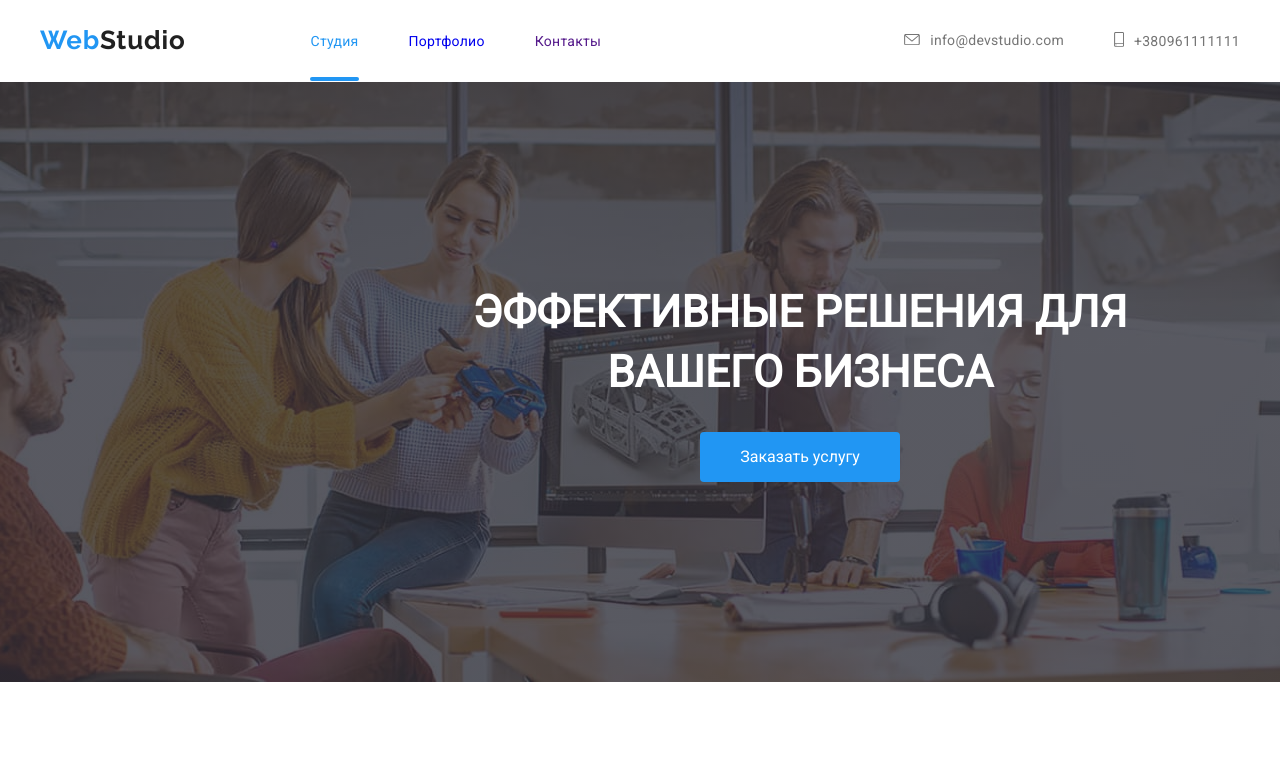
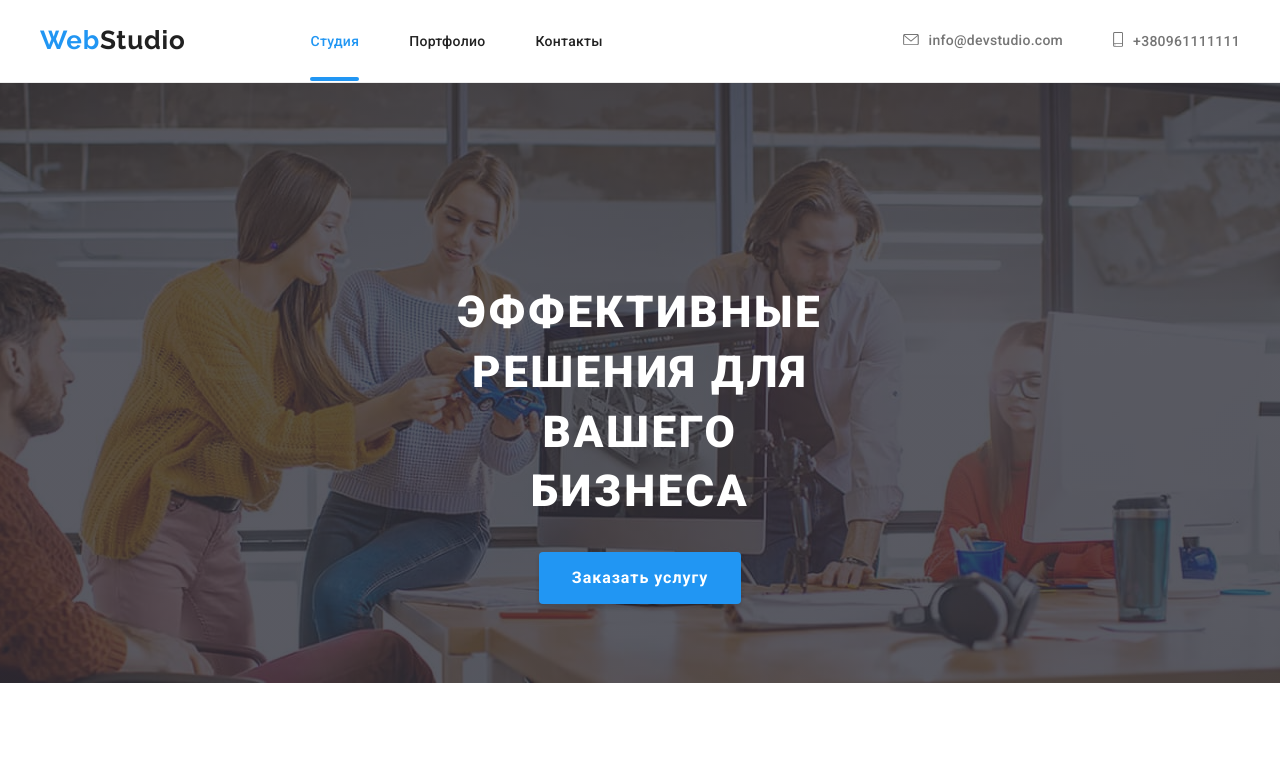
Before and after one commit to Liudmyla1203/goit-markup-hw-06, a plain HTML site: page index.html in a window 1280 px wide. Shown: the top 773 px of the page. Drawn offline with Linux system fonts and the light colour scheme.

Commit message:
Після правки

```diff
--- a/css/styles.css
+++ b/css/styles.css
@@ -34,6 +34,13 @@ body {
 
 /*header*/
 .page-header {
+  /* position: absolute; */
+  /* width: 1600px;
+  height: 0px;
+  left: 0px;
+  top: 80px; */
+
+  border-bottom: 1px solid #ececec;
 }
 .nav .logo.link {
   display: flex;
@@ -45,11 +52,19 @@ body {
 }
 .header-items .link {
   position: relative;
+  font-family: Roboto;
+font-style: normal;
+font-weight: 500;
+font-size: 14px;
+line-height: 16px;
+letter-spacing: 0.02em;
+color: var(--title-text-color);
+
   transition: var(--timing-animation);
 }
-.header-items:hover .link {
+.header-items:hover .link,
+.header-items:focus .link {
   color: var(--accent-color);
-  /* transition: var(--timing-animation); */
 }
 
 .site-nav .header-items:not(:last-child) {
@@ -122,6 +137,9 @@ body {
 .site-nav .link.current {
   position: relative;
   color: var(--accent-color);
+}
+.header-link {
+  header-link
 }
 .current.header-link::after {
   content: "";
@@ -203,22 +221,58 @@ li {
   background-color: rgba(47, 48, 58, 0.8);
 }
 .start {
-  display: block;
-  /* justify-content: center; */
+  /* display: flex;
+  justify-content: flex-start;
   position: absolute;
   width: 696px;
   height: 120px;
   left: 452px;
-  top: 200px;
-  font-style: normal;
-  font-weight: 900;
-  font-size: 44px;
-  line-height: 60px;
-  text-align: center;
+  right: 452px;
+  top: 200px; */
+  /* align-items: center; */
+
+ /* margin-top: 0; */
+       margin-top: 0;
+    margin-bottom: 30px;
+    padding-top: 200px;
+    padding-left: 452px;
+    padding-right: 452px;
+    font-weight: 900;
+    font-size: 44px;
+    line-height: 1.36;
+    letter-spacing: 0.06em;
+    text-transform: uppercase;
+
   color: var(--additional-text-color);
-  margin-top: 0;
-  margin-bottom: 0;
+}
+.order {
+  /* display: inline-block;
+  position: absolute;
+  width: 200px;
+  height: 50px;
+  left: 700px;
+  right: 700px;
+  top: 350px;
+  color: var(--additional-text-color);
+  background: var(--secondary-bg-color);
+  padding: 10px 32px;
+  border-radius: 4px;
+  text-align: center; */
   align-items: center;
+    font-weight: 700;
+    font-size: 16px;
+    line-height: 1.87;
+    letter-spacing: 0.06em;
+    color: var(--additional-text-color);
+    background-color: var(--secondary-bg-color);
+    border-radius: 4px;
+    padding: 10px 32px;
+    min-width: 200px;
+    box-shadow: 0px 4px 4px rgba(0, 0, 0, 0.15);
+    border-color: transparent;
+    cursor: pointer;
+  min-width: 200px;
+  border: 1px solid transparent;
 }
 /*main container page 1*/
 .section.team {
@@ -285,7 +339,7 @@ li {
   margin-right: 30px;
   padding: 0;
 
-  /* align-items: center; */
+
 }
 .item:last-child {
   margin-right: 0;
@@ -325,10 +379,6 @@ li {
 .photos {
   position: relative;
 }
-/* .photos:hover .doing {
-  opacity: 1;
-  transition: var(--timing-animation);
-} */
 .title.doing {
   /* display: flex; */
   position: absolute;
@@ -494,21 +544,7 @@ li {
 .title {
   color: var(--title-text-color);
 }
-.order {
-  display: inline-block;
-  position: absolute;
-  width: 200px;
-  height: 50px;
-  left: 700px;
-  top: 350px;
-  color: var(--additional-text-color);
-  background: var(--secondary-bg-color);
-  padding: 10px 32px;
-  border-radius: 4px;
-  text-align: center;
-  min-width: 200px;
-  border: 1px solid transparent;
-}
+
 .button.projects {
   border: 1px solid transparent;
   border-radius: 4px;
@@ -603,10 +639,12 @@ li {
   transition: var(--timing-animation);
   /* transition: 3000ms cubic-bezier(0.4, 0, 0.2, 1); */
 }
-.counting-projects:hover {
+.counting-projects:hover,
+.counting-projects:focus {
   box-shadow: 1px 4px 6px rgba(0, 0, 0, 0.16), 0px 4px 4px rgba(0, 0, 0, 0.06),
     0px 1px 1px rgba(0, 0, 0, 0.12);
   transition: var(--timing-animation);
+
 }
 .counting-projects:nth-child(3n) {
   margin-right: 0px;
@@ -617,6 +655,8 @@ li {
 .animated {
   position: relative;
   overflow: hidden;
+  height: 294px;
+  margin-bottom: 0;
 }
 
 .projects-description {
@@ -655,6 +695,7 @@ li {
 
   transform: translateY(0);
   transition: var(--timing-animation);
+
 }
 .projects-name {
   /* display: inline-block; */
@@ -664,8 +705,11 @@ li {
   font-size: 18px;
   line-height: 36px;
   letter-spacing: 0.06em;
-  margin-top: 20px;
-  margin-bottom: 4px;
+  margin-top: 0;
+  margin-bottom: 0;
+  /* margin-top: 20px;
+  margin-bottom: 4px; */
+  padding-top: 20px;
   padding-left: 24px;
   padding-right: 24px;
 }
@@ -679,6 +723,8 @@ li {
   margin-top: 0;
   padding-right: 24px;
   padding-left: 24px;
+  padding-top: 4px;
+  margin-bottom: 0;
 }
 
 /*footer*/
@@ -793,6 +839,7 @@ li {
   height: 50px;
   left: 815px;
   top: 2779px;
+  color: var(--additional-text-color);
 
   background-color: var(--footer-bg-color);
   border: 1px solid rgba(255, 255, 255, 0.3);
@@ -915,12 +962,8 @@ li {
 }
 .form-label {
   margin-bottom: 4px;
-  /* position: absolute; */
   width: 58px;
   height: 14px;
-
-  /* left: 576px;
-top: 364px; */
 
   font-family: Roboto;
   font-style: normal;
@@ -936,6 +979,7 @@ top: 364px; */
   height: 40px;
   left: 576px;
   top: 314px;
+   padding: 12px 42px;
 
   border: 1px solid rgba(33, 33, 33, 0.2);
   box-sizing: border-box;
@@ -1015,6 +1059,12 @@ top: 364px; */
   background-repeat: no-repeat;
   background-size: contain;
   background-origin: border-box;
+  border-color: transparent;
+  background-position: 50% 50%;
+
+  position: absolute;
+
+
 }
 
 .btn-send {
--- a/index.html
+++ b/index.html
@@ -4,24 +4,24 @@
     <meta charset="UTF-8" />
     <meta name="viewport" content="width=device-width, initial-scale=1.0" />
     <link
-      href="https://fonts.googleapis.com/css2?family=Roboto&family=Raleway:wght@400;700&display=swap"
+      href="https://fonts.googleapis.com/css2?family=Raleway:wght@700&family=Roboto:wght@400;500;700;900&display=swap"
       rel="stylesheet"
     />
     <link rel="stylesheet" href="./css/normalize.css" />
     <link rel="stylesheet" href="./css/styles.css" />
-    <title>Document</title>
+    <title>Studia</title>
   </head>
   <body>
     <header class="page-header">
       <div class="container header-nav">
         <nav class="nav">
-          <a href="" class="logo link"
+          <a href="./index.html" class="logo link"
             ><span class="first logo">Web</span>
             <span class="second logo-header">Studio</span></a
           >
           <ul class="site-nav list">
             <li class="header-items">
-              <a href="" class="link current header-link">Студия</a>
+              <a href="./index.html" class="link current header-link">Студия</a>
             </li>
             <li class="header-items">
               <a href="./portfolio.html" class="link header-link">Портфолио</a>
@@ -422,7 +422,7 @@
       <div class="container footer-nav">
         <div class="footer-info">
           <div class="full-logo">
-            <a href="" class="link"
+            <a href="./index.html" class="link"
               ><span class="first logo">Web</span>
               <span class="second logo-footer">Studio</span></a
             >
```
Also changed, not shown: portfolio.html (+7 -5 lines).
